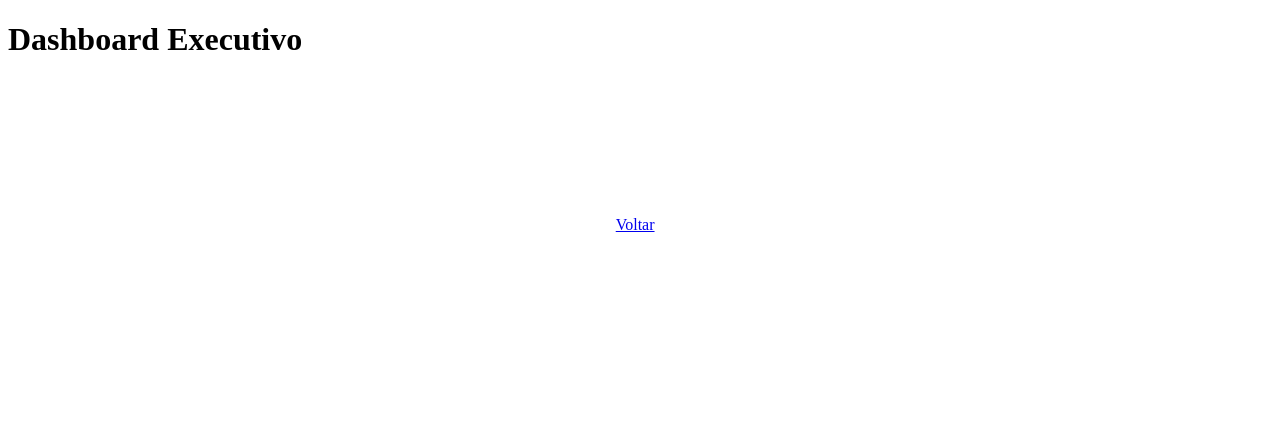
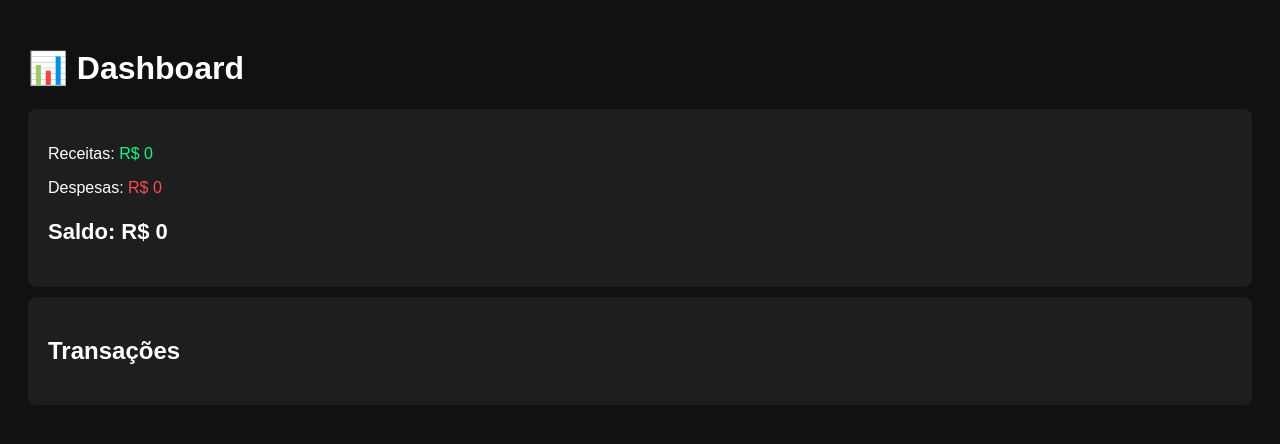
Before and after one commit to pbrofabio2-9233/eco-finance01, a plain HTML site: page dashboard.html in a window 1280 px wide. Drawn offline with nearby package versions, Linux system fonts and the light colour scheme.

Commit message:
Update dashboard.html

```diff
--- a/dashboard.html
+++ b/dashboard.html
@@ -1,21 +1,32 @@
 <!DOCTYPE html>
-<html>
+<html lang="pt-br">
 <head>
-<meta charset="UTF-8">
-<title>Dashboard Financeiro</title>
-<link rel="stylesheet" href="css/style.css">
-<script src="https://cdn.jsdelivr.net/npm/chart.js"></script>
+  <meta charset="UTF-8">
+  <title>Master Finance - Dashboard</title>
+  <style>
+    body { font-family: Arial; background: #111; color: white; padding: 20px; }
+    .card { background: #1e1e1e; padding: 20px; margin: 10px 0; border-radius: 8px; }
+    .receita { color: #00ff88; }
+    .despesa { color: #ff4d4d; }
+    .saldo { font-size: 22px; font-weight: bold; }
+  </style>
 </head>
 <body>
 
-<h1>Dashboard Executivo</h1>
+<h1>📊 Dashboard</h1>
 
-<canvas id="graficoPizza"></canvas>
-<canvas id="graficoLinha"></canvas>
+<div class="card">
+  <p>Receitas: <span id="totalReceitas" class="receita">R$ 0</span></p>
+  <p>Despesas: <span id="totalDespesas" class="despesa">R$ 0</span></p>
+  <p class="saldo">Saldo: <span id="saldo">R$ 0</span></p>
+</div>
 
-<a href="index.html">Voltar</a>
+<div class="card">
+  <h2>Transações</h2>
+  <ul id="listaTransacoes"></ul>
+</div>
 
-<script src="js/storage.js"></script>
-<script src="js/dashboard.js"></script>
+<script type="module" src="dashboard.js"></script>
+
 </body>
 </html>
```
